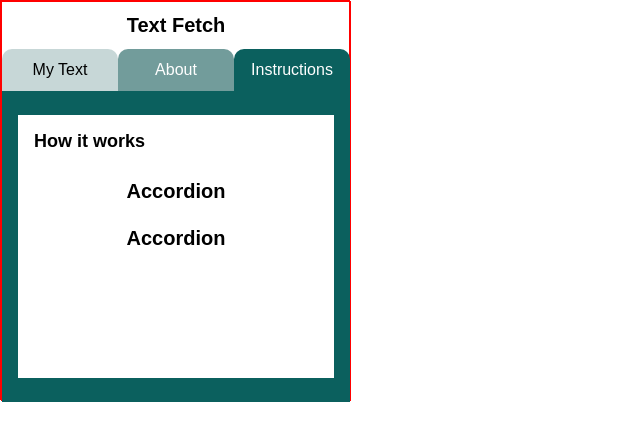
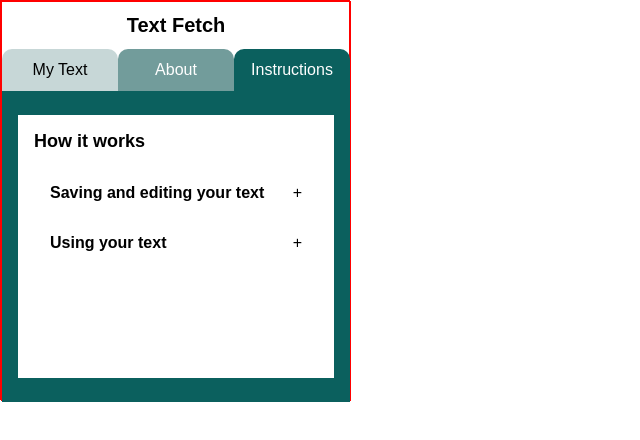
Before and after one commit to agviray/react-text-fetch, a React (Create React App) app: page /instructions in a window 1280 px wide. Shown: the top 440 px of the page, without its empty margins (0-640 px from the left). Built offline with nearby package versions, Linux system fonts and the light colour scheme.

Commit message:
Update Accordion.js content and styles, and implement in Instructions

```diff
--- a/src/components/Accordion/Accordion.js
+++ b/src/components/Accordion/Accordion.js
@@ -1,9 +1,35 @@
-import React from 'react';
+import React, { useState } from 'react';
+import './accordion.css';
 
-const Accordion = () => {
+const Accordion = ({ accordionContent }) => {
+  const [isOpen, setIsOpen] = useState(false);
+
+  const toggleIsOpen = (isOpenStatus) => {
+    return setIsOpen(!isOpenStatus);
+  };
+
   return (
-    <div>
-      <h1>Accordion</h1>
+    <div className="accordionContainer">
+      <div className="headingContainer" onClick={() => toggleIsOpen(isOpen)}>
+        <h3>{accordionContent.heading}</h3>
+        {isOpen ? <span>&#8722;</span> : <span>&#43;</span>}
+      </div>
+      <div className={`bodyContainer ${isOpen ? 'isOpen' : ''}`}>
+        {accordionContent.body.map(({ bodyHeading, bodyText }, index) => {
+          return (
+            <div key={index}>
+              {bodyHeading ? <h4>{bodyHeading}</h4> : null}
+              <ol>
+                {bodyText.map((text, index) => (
+                  <li key={index}>
+                    <p>{text}</p>
+                  </li>
+                ))}
+              </ol>
+            </div>
+          );
+        })}
+      </div>
     </div>
   );
 };
--- a/src/components/Accordion/accordion.css
+++ b/src/components/Accordion/accordion.css
@@ -1 +1,33 @@
-/*# sourceMappingURL=accordion.css.map */
+.accordionContainer {
+  padding: 1rem 1rem;
+}
+
+.headingContainer {
+  display: flex;
+  justify-content: space-between;
+  align-items: center;
+}
+.headingContainer:hover {
+  cursor: pointer;
+}
+.headingContainer > h3 {
+  font-size: 16px;
+}
+
+.bodyContainer {
+  display: none;
+  padding-top: 1rem;
+}
+.bodyContainer.isOpen {
+  display: block;
+}
+.bodyContainer > div > h4 {
+  padding-bottom: 1rem;
+}
+.bodyContainer > div > ol {
+  padding-left: 1rem;
+}
+.bodyContainer > div > ol li {
+  padding-left: 0.5rem;
+  padding-bottom: 0.75rem;
+}/*# sourceMappingURL=accordion.css.map */
--- a/src/components/Accordion/accordion.scss
+++ b/src/components/Accordion/accordion.scss
@@ -1 +1,43 @@
 @import '../../styles/variables/variables.scss';
+
+.accordionContainer {
+  padding: 1rem 1rem;
+}
+
+.headingContainer {
+  display: flex;
+  justify-content: space-between;
+  align-items: center;
+
+  &:hover {
+    cursor: pointer;
+  }
+
+  & > h3 {
+    font-size: 16px;
+  }
+}
+
+.bodyContainer {
+  display: none;
+  padding-top: 1rem;
+
+  &.isOpen {
+    display: block;
+  }
+
+  & > div {
+    & > h4 {
+      padding-bottom: 1rem;
+    }
+
+    & > ol {
+      padding-left: 1rem;
+
+      li {
+        padding-left: 0.5rem;
+        padding-bottom: 0.75rem;
+      }
+    }
+  }
+}
```
Also changed, not shown: 1 other file (tests, documents, lock files or other folders).
